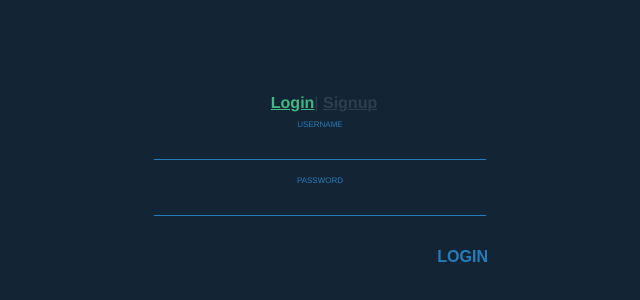
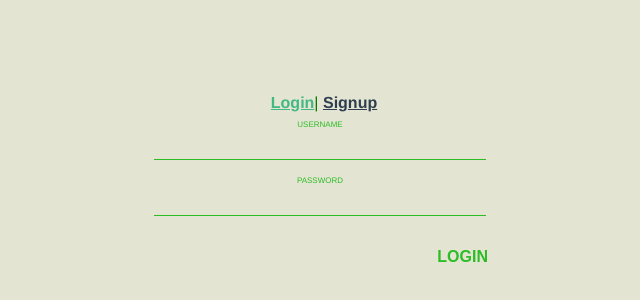
Before and after one commit to koszonetdoktor/aquarium, a Vue app in the folder ui/: page /#/ in a window 1280 px wide. Shown: the part 228-528 px from the top of the page, without its empty margins (316-956 px from the left). Built offline with nearby package versions, Linux system fonts and the light colour scheme.

Commit message:
change color, scss

```diff
--- a/ui/package.json
+++ b/ui/package.json
@@ -17,6 +17,8 @@
   "devDependencies": {
     "@vue/cli-plugin-typescript": "^3.0.1",
     "@vue/cli-service": "^3.0.1",
+    "node-sass": "^4.12.0",
+    "sass-loader": "^8.0.0",
     "typescript": "^3.4.3",
     "vue-template-compiler": "^2.6.10"
   }
--- a/ui/src/App.vue
+++ b/ui/src/App.vue
@@ -4,17 +4,19 @@
     </div>
 </template>
 
-<style>
+<style lang="scss">
+@import "./scss/variables.scss";
+
 #app {
     font-family: "Avenir", Helvetica, Arial, sans-serif;
     -webkit-font-smoothing: antialiased;
     -moz-osx-font-smoothing: grayscale;
     text-align: center;
-    color: #2c3e50;
+    color: map-get($map: $colors, $key: 2);
 }
 button {
     background: transparent;
-    color: #93b7cc;
+    color: map-get($map: $colors, $key: 4);
     border: none;
     font-size: 16px;
     text-transform: uppercase;
@@ -22,9 +24,9 @@ button {
     padding-top: 24px;
 }
 body {
-    background-color: #132434;
+    background-color: map-get($map: $colors, $key: 1);
     font-family: Roboto;
-    color: #93b7cc;
+    color: map-get($map: $colors, $key: 4);
     height: 100vh;
     display: flex;
     justify-content: center;
--- a/ui/src/components/Button.vue
+++ b/ui/src/components/Button.vue
@@ -10,10 +10,11 @@ export default Vue.extend({
     name: "Button"
 });
 </script>
-<style scoped>
+<style lang="scss" scoped>
+@import "../scss/variables.scss";
 .form-button {
     background: transparent;
-    color: #267dbd;
+    color: map-get($map: $colors, $key: 3);
     border: none;
     text-transform: uppercase;
     font-weight: bold;
--- a/ui/src/components/Input.vue
+++ b/ui/src/components/Input.vue
@@ -23,7 +23,9 @@ export default Vue.extend({
 });
 </script>
 
-<style scoped>
+<style lang="scss" scoped>
+@import "../scss/variables.scss";
+
 div {
     padding: 8px 8px 8px 0;
 }
@@ -32,15 +34,15 @@ label {
     display: block;
     font-size: 8px;
     text-transform: uppercase;
-    color: #267dbd;
+    color: map-get($map: $colors, $key: 3);
 }
 
 input {
     background: transparent;
     border: none;
-    border-bottom: solid 1px #267dbd;
+    border-bottom: solid 1px map-get($map: $colors, $key: 3);
     outline: none;
-    color: #93b7cc;
+    color: map-get($map: $colors, $key: 4);
     font-size: 24px;
     font-weight: bold;
 }
--- /dev/null
+++ b/ui/src/scss/variables.scss
@@ -0,0 +1,26 @@
+$colors: (
+    1: rgb(228, 228, 210),
+    2: #0b7601,
+    3: rgb(43, 189, 38),
+    4: rgb(152, 204, 147),
+    5: rgb(70, 177, 56)
+);
+
+$colors-blue: (
+    1: #132434,
+    2: #013876,
+    3: #267DBD,
+    4: #93B7CC,
+    5: #3893B1
+);
+
+
+
+$sizes: (
+    s: 8px,
+    m: 12px,
+    l: 16px,
+    xl: 24px,
+    xxl: 36px,
+    xxxl: 42px
+);
--- a/ui/src/views/Signup.vue
+++ b/ui/src/views/Signup.vue
@@ -73,5 +73,3 @@ export default Vue.extend({
     }
 });
 </script>
-<style scoped>
-</style>
```
Also changed, not shown: 1 other file (tests, documents, lock files or other folders).
